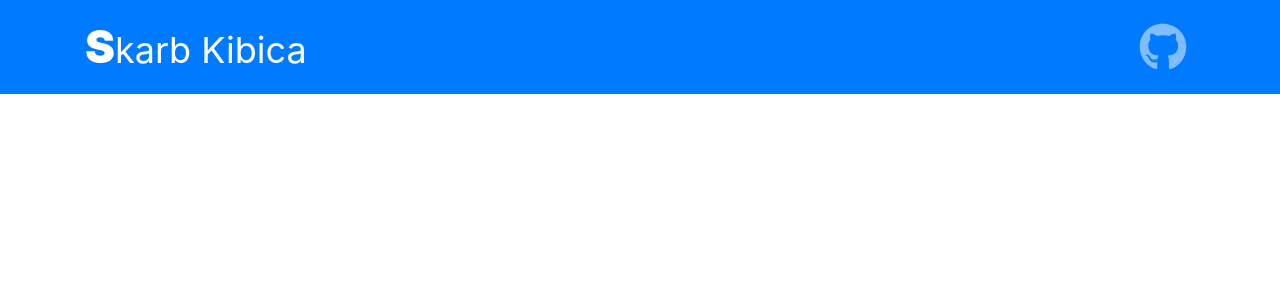
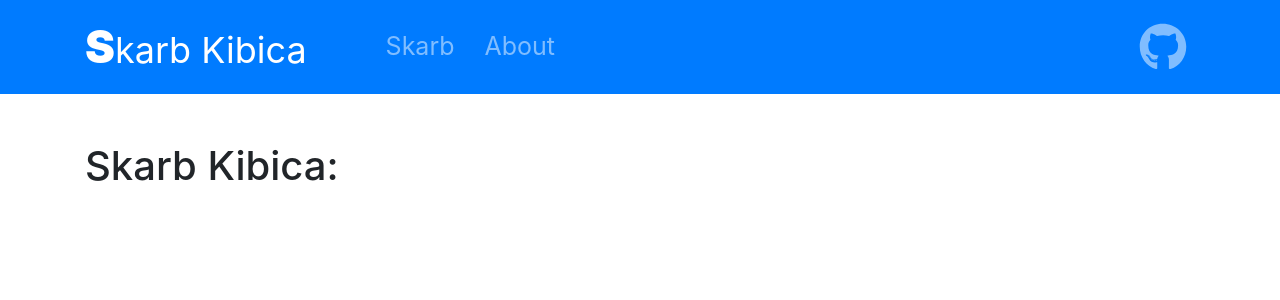
Before and after one commit to Kukulim/SkarbKibicaVue, a Vue app: page /skarb in a window 1280 px wide. Shown: the top 300 px of the page. Built offline with nearby package versions, Linux system fonts and the light colour scheme.

Commit message:
navbar z routingiem zrobiony

```diff
--- a/src/App.vue
+++ b/src/App.vue
@@ -6,7 +6,7 @@
 </template>
 
 <script>
-import HeaderBar from './components/header-bar.vue'
+import HeaderBar from './components/header/header-bar.vue'
 
 export default {
   name: 'App',
--- a/src/components/header-bar.vue
+++ b/src/components/header/header-bar.vue
@@ -16,6 +16,7 @@
         </button>
 
         <div class="collapse navbar-collapse" id="navbarSupportedContent">
+          <HeaderNav></HeaderNav>
           <ul class="navbar-nav ml-auto">
             <li class="nav-item">
               <HeaderLinks></HeaderLinks>
@@ -28,11 +29,12 @@
 </template>
 
 <script>
-import HeaderBarBrand from "@/components/header-bar-brand";
-import HeaderLinks from "@/components/header-links";
+import HeaderBarBrand from "@/components/header/header-bar-brand";
+import HeaderLinks from "@/components/header/header-links";
+import HeaderNav from "@/components/header/header-nav";
 
 export default {
   name: "HeaderBar",
-  components: { HeaderBarBrand, HeaderLinks }
+  components: { HeaderBarBrand, HeaderLinks, HeaderNav }
 };
 </script>
--- a/src/components/header-links.vue
+++ b/src/components/header/header-links.vue
@@ -1,8 +1,7 @@
 <template>
-          <a :href="github" target="_blank" class="nav-link " >
+          <a :href="github" target="_blank" class="nav-link" >
             <font-awesome-icon :icon="['fab', 'github']" size="3x" />
           </a>
-
 </template>
 
 <script>
--- /dev/null
+++ b/src/components/header/header-nav.vue
@@ -0,0 +1,19 @@
+
+<template>
+  <nav class="ml-5">
+    <ul class="navbar-nav ml-auto">
+      <router-link to="/skarb" class="nav-link ">Skarb</router-link>
+      <router-link to="/about" class="nav-link ">About</router-link>
+    </ul>
+  </nav>
+</template>
+<style scoped>
+.navbar-dark .navbar-nav .nav-link {
+    padding: 15px;
+    font-size: 25px;
+}
+
+.navbar-dark .navbar-nav .nav-link:hover {
+        background-color: #56CC9D;
+}
+</style>
--- a/src/design/_style.scss
+++ b/src/design/_style.scss
@@ -1,4 +1,4 @@
 #skarb{
-    min-height: 100%;
-    background-color: red($color: #000000);
+    min-height: 900px;
+    background-color: rgb(196, 223, 202);
 }
--- a/src/views/about.vue
+++ b/src/views/about.vue
@@ -1,5 +1,6 @@
 <template>
-  <div>
+  <div class="container">
+    <h1 class="mt-5 mb-3">About:</h1>
       <p>Skrab kibica zrobiony w technologi Vue na frontendzie oraz back-end .net core</p>
   </div>
-</template>y
+</template>
--- a/src/views/skarb.vue
+++ b/src/views/skarb.vue
@@ -1,5 +1,6 @@
 <template>
-    <div id="skarb">
+  <div class="container">
+    <h1 class="mt-5 mb-3">Skarb Kibica:</h1>
 
-    </div>
+  </div>
 </template>
```
Also changed, not shown: src/components/header/header-bar-brand.vue (renamed from src/components/header-bar-brand.vue).
